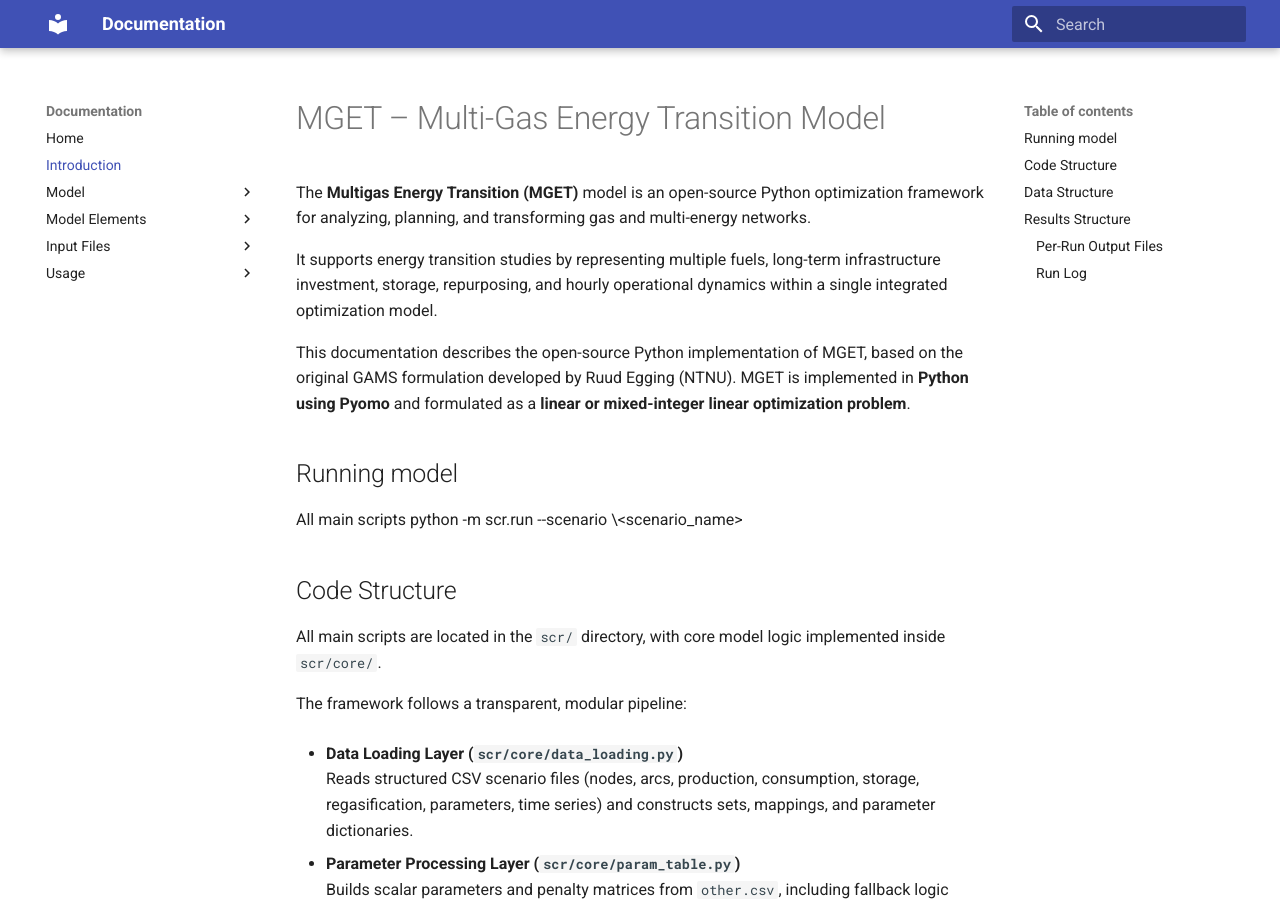
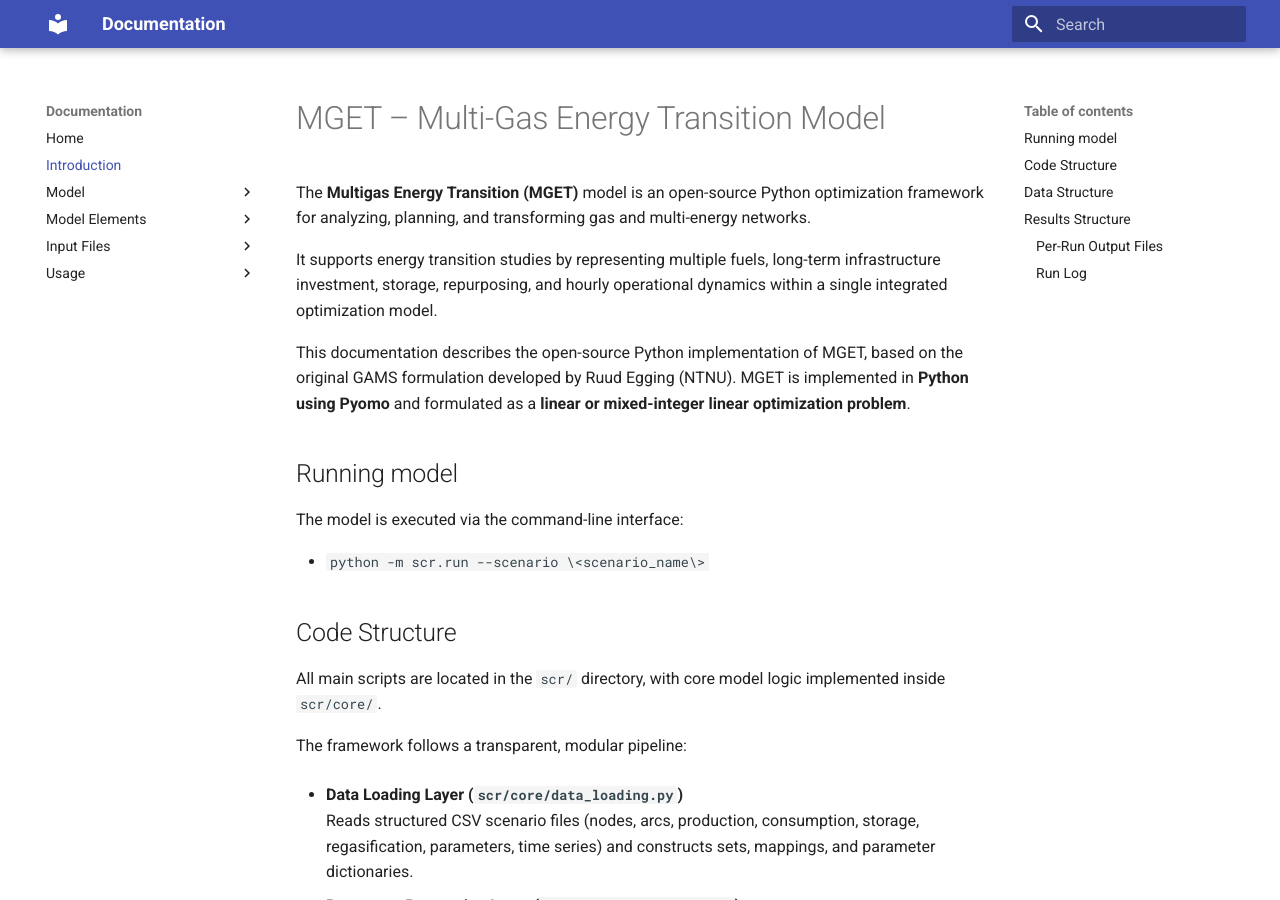
Before and after one commit to ParinazAliasghari/NordHHub, an MkDocs documentation site: the page built from docs/introduction.md, in a window 1280 px wide and 900 px high. Built offline with MkDocs 1.6.1 and Material for MkDocs 9.7.7, drawn with Linux system fonts in a browser that asks for light colours.

Commit message:
Update introduction.md

```diff
--- a/docs/introduction.md
+++ b/docs/introduction.md
@@ -11,9 +11,9 @@ This documentation describes the open-source Python implementation of MGET, base
 **linear or mixed-integer linear optimization problem**.
 
 ## Running model
-All main scripts
-python -m scr.run --scenario \<scenario_name\>
+The model is executed via the command-line interface:
 
+- `python -m scr.run --scenario \<scenario_name\>`
 
 ## Code Structure
 All main scripts are located in the `scr/` directory,
```
